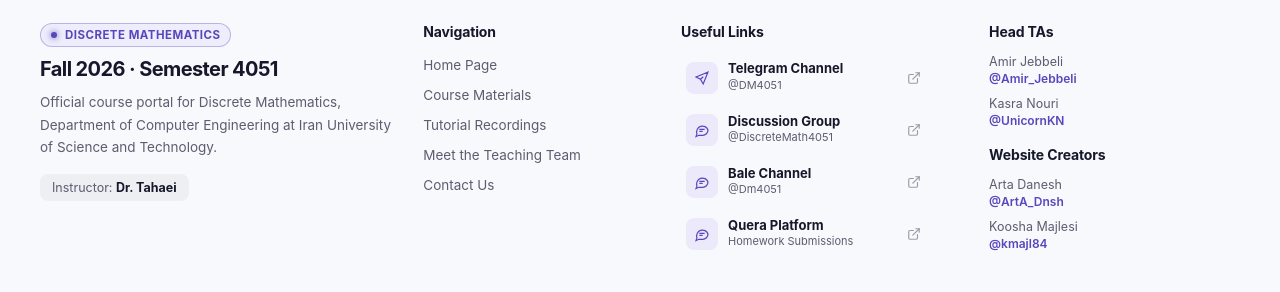
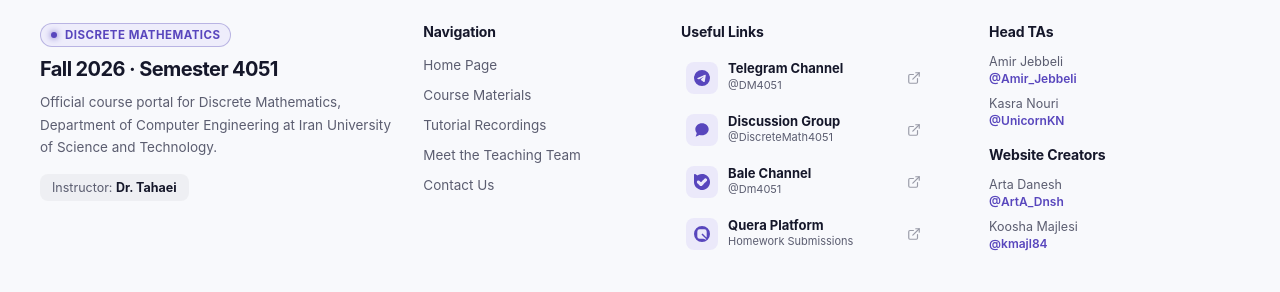
Before and after one commit to ArtADnsh/DM-Website, a React (Vite) app in the folder Front-end/: page / in a window 1280 px wide. Shown: the part 2719-3011 px from the top of the page. Built offline with nearby package versions, Linux system fonts and the light colour scheme; no server answers.

Commit message:
style(footer): improve social icons

```diff
--- a/Front-end/src/components/FileCard/FileCard.jsx
+++ b/Front-end/src/components/FileCard/FileCard.jsx
@@ -57,9 +57,9 @@ function ClassIcon() {
   );
 }
 
-function ArrowIcon() {
+function ArrowIcon({ className }) {
   return (
-    <svg {...iconProps()} strokeWidth={2}>
+    <svg {...iconProps()} strokeWidth={2} className={className}>
       <path d="M5 12h14M14 7l5 5-5 5" />
     </svg>
   );
@@ -91,7 +91,7 @@ const VARIANTS = {
     className: styles.recitation,
     Icon: ClassIcon,
     ActionIcon: ArrowIcon,
-    actionLabel: 'Open class',
+    actionLabel: 'View Class',
     unavailableLabel: 'Coming soon',
     unavailableTitle: 'This class is not available yet',
     isExternal: false,
@@ -140,7 +140,9 @@ function FileCard({ file, variant = 'document' }) {
           aria-label={`${config.actionLabel} ${title}`}
           {...linkProps}
         >
-          <ActionIcon />
+          <ActionIcon
+            className={ActionIcon === ArrowIcon ? styles.arrowIcon : undefined}
+          />
           {config.actionLabel}
         </a>
       ) : (
--- a/Front-end/src/components/FileCard/FileCard.module.css
+++ b/Front-end/src/components/FileCard/FileCard.module.css
@@ -158,6 +158,14 @@
   flex-shrink: 0;
 }
 
+.recitation .action {
+  direction: ltr;
+}
+
+.action svg.arrowIcon {
+  order: 1;
+}
+
 a.action:hover {
   transform: translateY(-1px);
   border-color: color-mix(in srgb, var(--accent) 55%, var(--border));
--- a/Front-end/src/components/Footer/Footer.jsx
+++ b/Front-end/src/components/Footer/Footer.jsx
@@ -13,24 +13,232 @@ function ExternalIcon() {
 
 function TelegramIcon() {
   return (
-    <svg viewBox="0 0 24 24" fill="none" stroke="currentColor" strokeWidth="1.8" aria-hidden="true">
-      <path d="m21 3-7.2 18-4.1-7.1L3 10.6 21 3Z" />
-      <path d="m9.7 13.9 4.2-3.8" />
+    <svg viewBox="0 0 256 256" stroke="none" aria-hidden="true">
+      <path
+        fill="#5846bd"
+        fillRule="evenodd"
+        d="
+          M128 0
+          a128 128 0 1 1 0 256
+          a128 128 0 1 1 0-256 Z
+
+          M57.94 126.648
+          c37.32-16.256 62.2-26.974 74.64-32.152
+          35.56-14.786 42.94-17.354 47.76-17.441
+          1.06-.017 3.42.245 4.96 1.49
+          1.28 1.05 1.64 2.47 1.82 3.467
+          .16.996.38 3.266.2 5.038
+          -1.92 20.24-10.26 69.356-14.5 92.026
+          -1.78 9.592-5.32 12.808-8.74 13.122
+          -7.44.684-13.08-4.912-20.28-9.63
+          -11.26-7.386-17.62-11.982-28.56-19.188
+          -12.64-8.328-4.44-12.906 2.76-20.386
+          1.88-1.958 34.64-31.748 35.26-34.45
+          .08-.338.16-1.598-.6-2.262
+          -.74-.666-1.84-.438-2.64-.258
+          -1.14.256-19.12 12.152-54 35.686
+          -5.1 3.508-9.72 5.218-13.88 5.128
+          -4.56-.098-13.36-2.584-19.9-4.708
+          -6.54-2.124-11.74-3.248-11.28-6.856
+          .24-1.88 2.84-3.804 7.78-5.776
+          Z
+        "
+      />
+    </svg>
+  );
+}
+
+
+function QueraIcon() {
+  return (
+    <svg viewBox="0 0 512 512" aria-hidden="true">
+      <path
+        fill="#5846bd"
+        fillRule="evenodd"
+        d="
+          M256 0
+          a256 256 0 1 1 0 512
+          a256 256 0 1 1 0-512 Z
+
+          M180 106
+          H332
+          Q406 106 406 180
+          V332
+          Q406 350 398 364
+          L273 239
+          L239 273
+          L393 427
+          L377 443
+          L350 422
+          Q326 406 300 406
+          H180
+          Q106 406 106 332
+          V180
+          Q106 106 180 106 Z
+        "
+      />
+    </svg>
+  );
+}
+
+function BaleIcon() {
+  return (
+    <svg
+      viewBox="0 0 601 601"
+      fill="#5846bd"
+      stroke="none"
+      aria-hidden="true"
+    >
+      <path
+        transform="translate(59.0625,9.375)"
+        d="
+          M0 0
+          C10.2 6.6 20.1 13.6 29.9 20.6
+          C30.7 21.2 31.5 21.7 32.3 22.3
+          C34.6 23.9 36.9 25.6 39.1 27.2
+          C39.9 27.7 40.6 28.2 41.3 28.8
+          C45.2 31.6 49 34.4 52.7 37.4
+          C53.4 38 54.2 38.6 55 39.3
+          C56.5 40.4 57.9 41.6 59.4 42.8
+          C60 43.4 60.7 43.9 61.4 44.4
+          C61.9 44.9 62.5 45.4 63.1 45.9
+          C65 46.9 65 46.9 67.3 46
+          C70.1 44.5 72.5 42.9 75 40.9
+          C80.7 36.7 86.6 33.2 92.8 29.8
+          C94.4 28.8 94.4 28.8 96 27.9
+          C167.6 -11.2 250.8 -19.1 328.9 3.5
+          C382.1 19.3 434.8 52 469.7 95.8
+          C472 98.7 474.4 101.5 476.8 104.2
+          C487.7 117.4 496.7 131.7 504.9 146.6
+          C505.4 147.4 505.8 148.1 506.2 148.9
+          C544.2 216.5 551.2 299.1 530.8 373.3
+          C515.1 428.2 482.9 480.6 438.9 517.6
+          C438.4 518.1 437.9 518.5 437.3 519
+          C391.4 557.4 335.7 582.9 275.9 589.6
+          C274.7 589.8 274.7 589.8 273.5 589.9
+          C263.1 590.9 252.7 590.9 242.2 590.9
+          C240.7 590.9 240.7 590.9 239.2 590.9
+          C223.9 590.9 209 590.3 193.9 587.6
+          C192.9 587.5 191.9 587.3 190.9 587.1
+          C133.2 577.1 81.1 551 37.9 511.6
+          C37 510.8 36 509.9 35 509
+          C8.2 485 -13.8 454.3 -29.1 421.7
+          C-29.8 420.3 -30.4 418.8 -31.1 417.4
+          C-44.2 390.5 -52 361.8 -56.4 332.2
+          C-56.5 331.2 -56.7 330.1 -56.9 329
+          C-59.5 309.8 -59.2 290.4 -59.2 271.1
+          C-59.2 268.4 -59.2 265.7 -59.2 263
+          C-59.3 255.7 -59.3 248.4 -59.3 241.1
+          C-59.3 236.5 -59.3 231.9 -59.3 227.3
+          C-59.3 214.6 -59.3 202 -59.3 189.3
+          C-59.3 188.4 -59.3 187.6 -59.3 186.8
+          C-59.3 186 -59.3 185.2 -59.3 184.4
+          C-59.3 182.7 -59.3 181.1 -59.3 179.4
+          C-59.3 178.6 -59.3 177.8 -59.3 177
+          C-59.3 163.7 -59.3 150.5 -59.3 137.3
+          C-59.4 123.7 -59.4 110.1 -59.4 96.5
+          C-59.4 88.8 -59.4 81.2 -59.4 73.6
+          C-59.4 67.1 -59.4 60.6 -59.4 54.1
+          C-59.4 50.8 -59.4 47.5 -59.4 44.2
+          C-59.4 40.6 -59.4 37 -59.4 33.4
+          C-59.4 32.4 -59.4 31.4 -59.5 30.3
+          C-59.4 19.5 -57.7 9.7 -50.1 1.6
+          C-49.5 1 -48.9 0.4 -48.4 -0.3
+          C-34 -14.6 -15.2 -9.6 0 0 Z
+
+          M322.4 180.8
+          C321.1 182.2 319.7 183.5 318.4 184.8
+          C314.9 188.4 311.3 191.9 307.8 195.5
+          C304 199.2 300.3 203 296.6 206.7
+          C289.5 213.8 282.5 220.8 275.5 227.9
+          C267.4 235.9 259.4 244 251.4 252
+          C234.9 268.5 218.4 285.1 201.9 301.6
+          C198.1 299.8 195.7 297.6 192.7 294.6
+          C192.2 294 191.7 293.5 191.2 293
+          C190.1 291.9 189 290.7 187.9 289.6
+          C186.1 287.8 184.4 286.1 182.6 284.3
+          C177.6 279.2 172.7 274.2 167.7 269.1
+          C164.7 266 161.6 262.9 158.5 259.8
+          C157.4 258.7 156.2 257.5 155.1 256.3
+          C141.8 242.6 127.4 234.1 107.8 233.6
+          C94 233.7 82 238.3 70.9 246.6
+          C69.7 247.5 69.7 247.5 68.5 248.5
+          C58.1 257.3 51 271.3 49.7 284.9
+          C49.6 287.2 49.6 289.6 49.6 291.9
+          C49.6 292.8 49.6 293.6 49.6 294.5
+          C49.8 300.9 50.5 306.6 52.9 312.6
+          C53.3 313.6 53.7 314.5 54.1 315.5
+          C59.6 327.8 69.2 337 78.5 346.4
+          C79.6 347.5 79.6 347.5 80.6 348.6
+          C81.3 349.3 81.9 349.9 82.6 350.6
+          C83.2 351.2 83.8 351.8 84.4 352.4
+          C85.9 353.8 85.9 353.8 87.9 353.6
+          C88.3 354.6 88.6 355.6 88.9 356.6
+          C90.6 358.3 90.6 358.3 92.6 359.9
+          C96.6 363.3 100.3 366.8 103.9 370.6
+          C104.9 371.5 104.9 371.5 105.9 372.6
+          C107.3 374 108.7 375.4 110.1 376.8
+          C112.3 379 114.5 381.2 116.7 383.5
+          C123 389.8 129.3 396.1 135.6 402.5
+          C139.4 406.4 143.3 410.3 147.2 414.2
+          C148.6 415.7 150.1 417.1 151.5 418.6
+          C165.6 432.9 179.8 443.2 200.6 444
+          C227.2 443.5 243.6 426.3 261.2 408.6
+          C263 406.9 264.7 405.2 266.4 403.5
+          C270.6 399.3 274.7 395.1 278.9 391
+          C282.3 387.6 285.7 384.2 289.1 380.8
+          C298.7 371.2 308.4 361.6 318 351.9
+          C318.5 351.4 319 350.9 319.6 350.4
+          C320.1 349.8 320.6 349.3 321.1 348.8
+          C329.6 340.4 338 332 346.4 323.6
+          C355.1 314.9 363.7 306.3 372.4 297.6
+          C377.2 292.8 382.1 287.9 386.9 283.1
+          C391.5 278.6 396.1 274 400.6 269.4
+          C402.3 267.8 404 266.1 405.6 264.4
+          C415.5 254.6 424.6 245.5 429.8 232.2
+          C430.4 230.8 430.4 230.8 431 229.4
+          C435.9 215.1 433.7 198.2 427.6 184.7
+          C420.5 170.6 408.8 160.8 393.9 155.6
+          C363.6 147.8 343.1 159.9 322.4 180.8 Z
+        "
+      />
     </svg>
   );
 }
 
 function ChatIcon() {
   return (
-    <svg viewBox="0 0 24 24" fill="none" stroke="currentColor" strokeWidth="1.8" aria-hidden="true">
-      <path d="M21 12a8 8 0 0 1-8 8H7l-4 2 1.4-4.2A8.5 8.5 0 1 1 21 12Z" />
-      <path d="M8 11h8M8 14h5" />
+    <svg
+      viewBox="0 0 24 24"
+      fill="#5846bd"
+      stroke="none"
+      aria-hidden="true"
+    >
+      <path d="
+        M12 2
+        C6.48 2 2 6.03 2 11
+        C2 13.12 2.82 15.07 4.19 16.61
+        L2.5 22
+        L8.2 19.33
+        C9.37 19.77 10.65 20 12 20
+        C17.52 20 22 15.97 22 11
+        C22 6.03 17.52 2 12 2
+        Z
+      " />
     </svg>
   );
 }
 
 function PlatformIcon({ type }) {
-  if (type === 'telegram') return <TelegramIcon />;
+  if (type === 'telegram')
+    return <TelegramIcon />;
+
+  else if (type === 'quera')
+    return <QueraIcon />;
+
+  else if (type === 'bale')
+    return <BaleIcon />;
+
   return <ChatIcon />;
 }
 
--- a/Front-end/src/pages/RecitationClass/RecitationClass.jsx
+++ b/Front-end/src/pages/RecitationClass/RecitationClass.jsx
@@ -156,7 +156,7 @@ function RecitationClass({ id }) {
                 title={`Ask ${recitation.instructor} a question on Telegram`}
               >
                 <TelegramIcon />
-                <span>Ask TA on Telegram ({telegramLabel})</span>
+                <span>Ask TA on Telegram</span>
               </a>
             )}
           </div>
```
